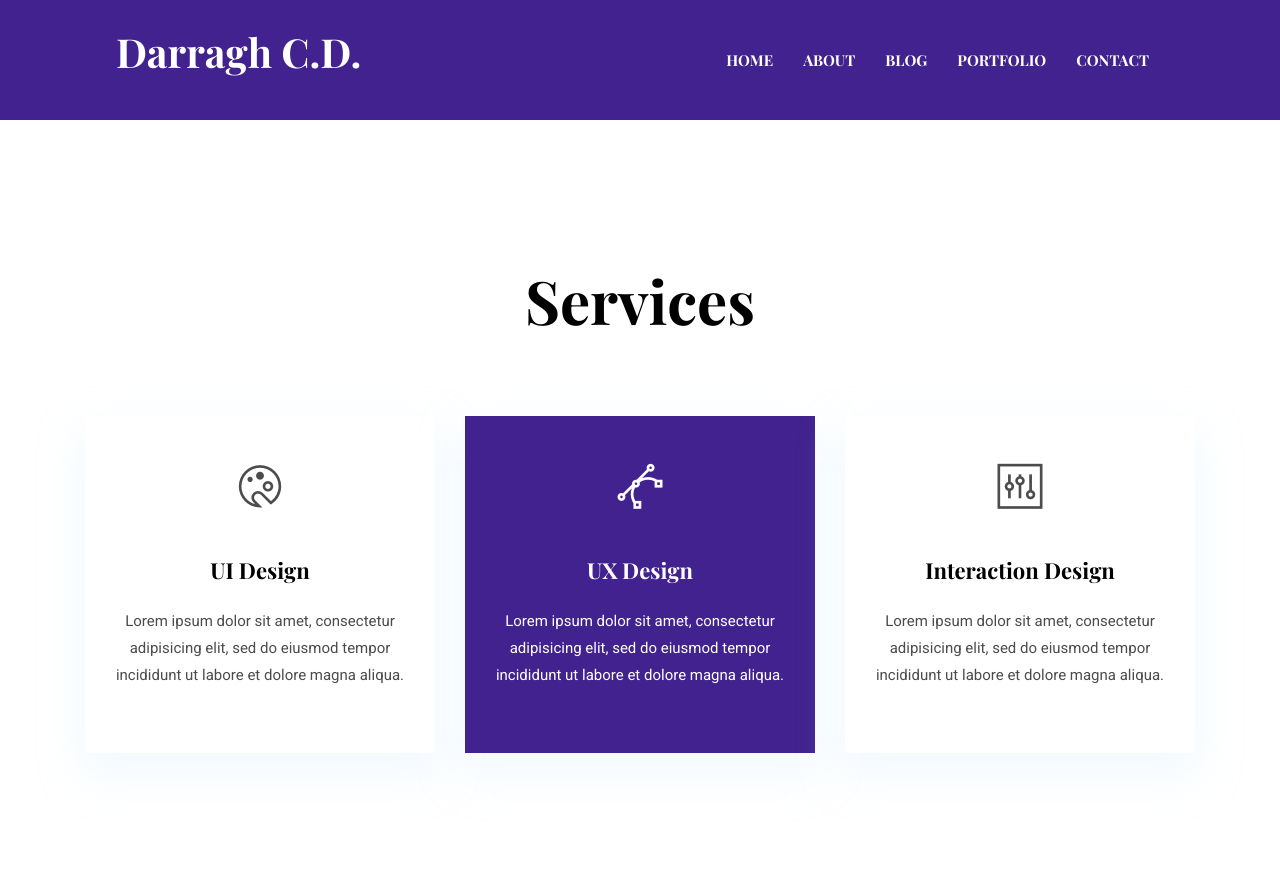
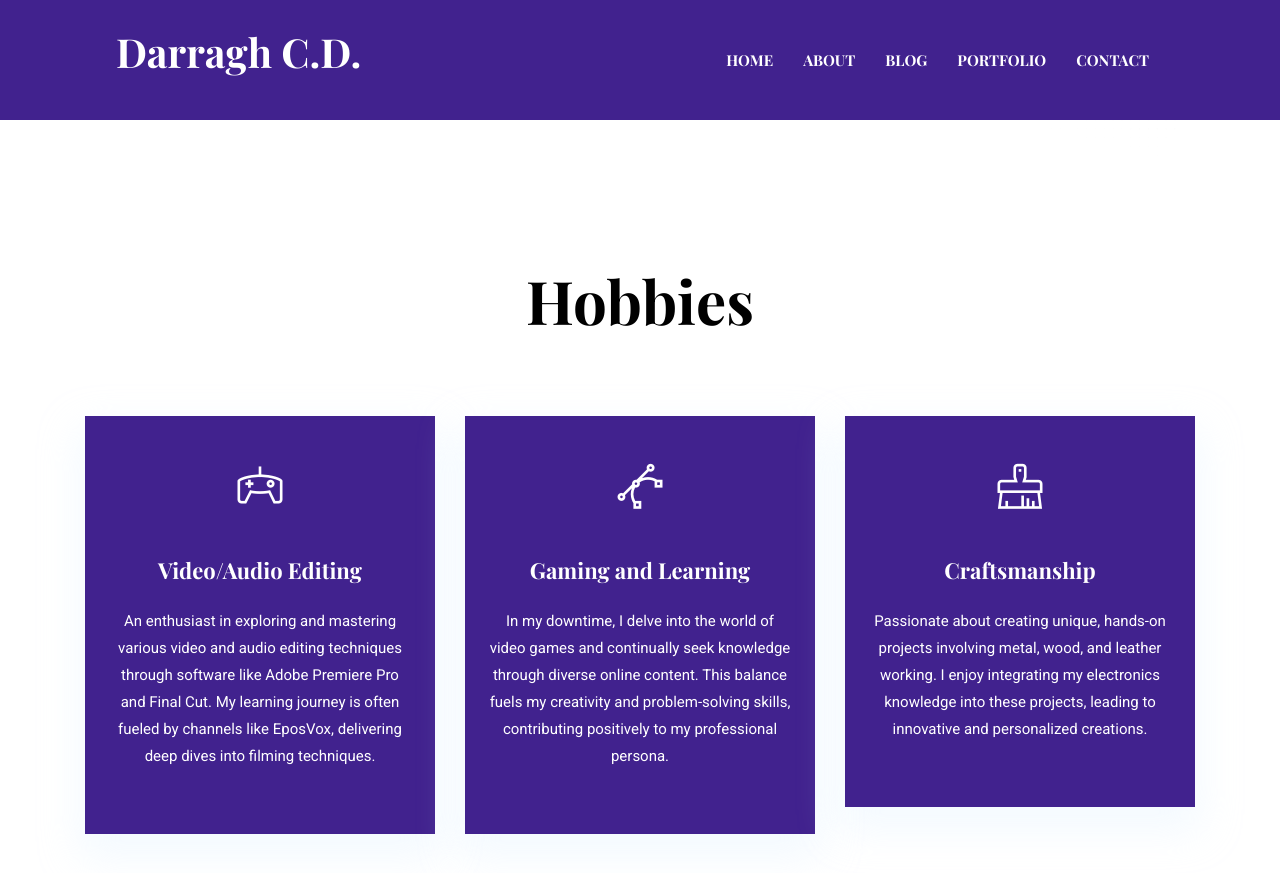
Before and after one commit to WeetabixsJNR/WeetabixsJNR.github.io, a Jekyll site: the page built from index.html, in a window 1280 px wide and 900 px high, scrolled down 2944 px. Shown: the top 873 px of the window. Built offline with Jekyll 4.4.1, drawn with Linux system fonts in a browser that asks for light colours.

Commit message:
Added Hobbies section

```diff
--- a/_data/settings.yml
+++ b/_data/settings.yml
@@ -140,25 +140,25 @@ education:
 #-------------------------------
 # Services Section
 
-services-title: Services
+services-title: Hobbies
 services:
   - {
-      name: UI Design,
-      icon: ti-palette,
-      description: "Lorem ipsum dolor sit amet, consectetur adipisicing elit, sed do eiusmod tempor incididunt ut labore et dolore magna aliqua.",
-      active: ,# Add true to select section
+      name: Video/Audio Editing,
+      icon: ti-game,
+      description: "An enthusiast in exploring and mastering various video and audio editing techniques through software like Adobe Premiere Pro and Final Cut. My learning journey is often fueled by channels like EposVox, delivering deep dives into filming techniques.",
+      active: true,
     }
   - {
-      name: UX Design,
+      name: Gaming and Learning,
       icon: ti-vector,
-      description: "Lorem ipsum dolor sit amet, consectetur adipisicing elit, sed do eiusmod tempor incididunt ut labore et dolore magna aliqua.",
-      active: true, # Add true to select section
+	  description: "In my downtime, I delve into the world of video games and continually seek knowledge through diverse online content. This balance fuels my creativity and problem-solving skills, contributing positively to my professional persona.",
+      active: true,
     }
   - {
-      name: Interaction Design,
-      icon: ti-panel,
-      description: "Lorem ipsum dolor sit amet, consectetur adipisicing elit, sed do eiusmod tempor incididunt ut labore et dolore magna aliqua.",
-      active: ,# Add true to select section
+      name: Craftsmanship,
+      icon: ti-brush-alt,
+      description: "Passionate about creating unique, hands-on projects involving metal, wood, and leather working. I enjoy integrating my electronics knowledge into these projects, leading to innovative and personalized creations.",
+      active: true,
     }
 
 #-------------------------------
```
